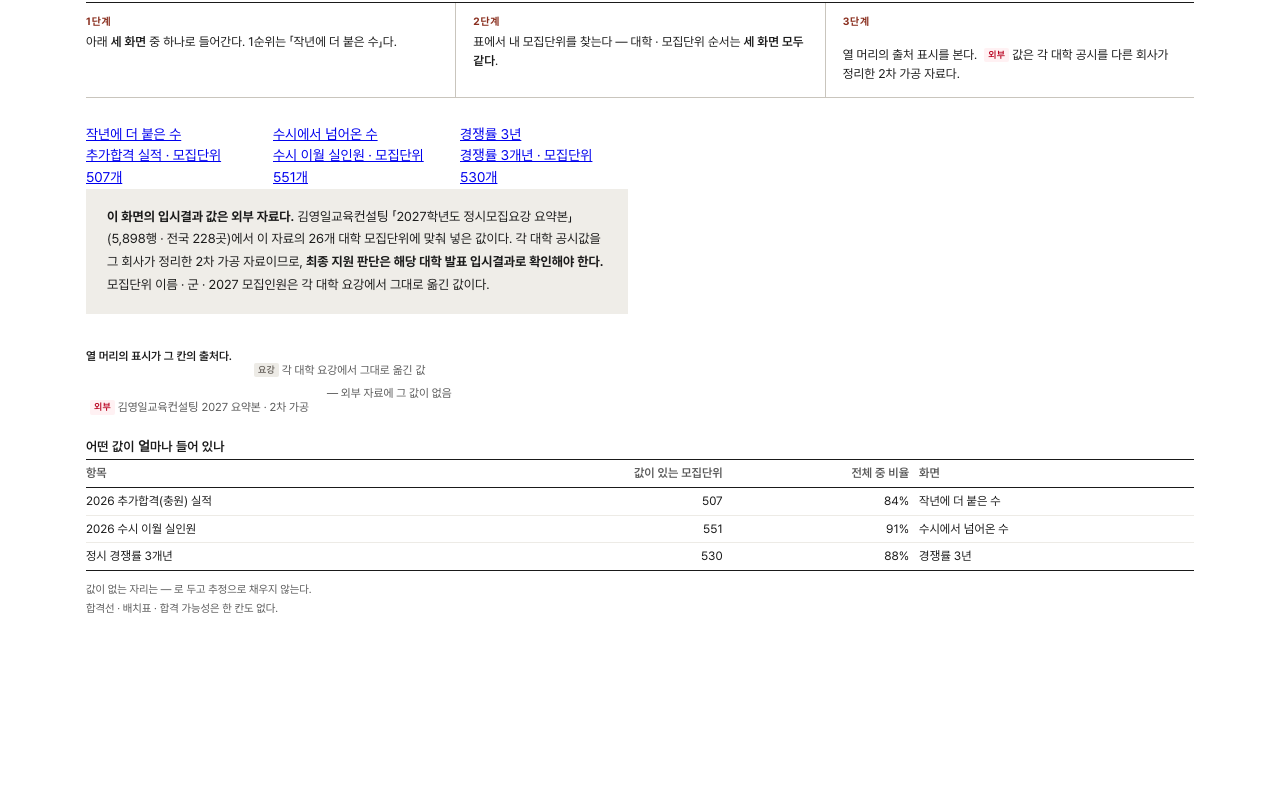
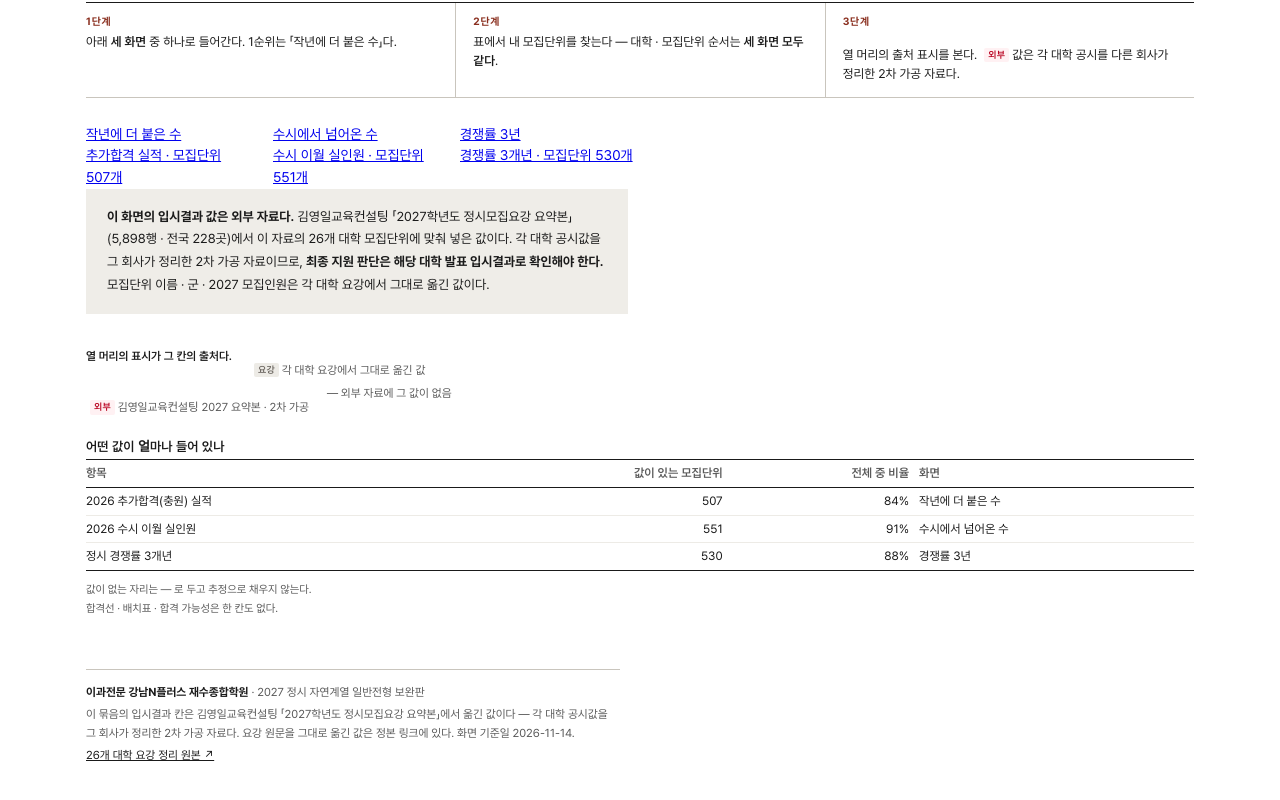
Before and after one commit to mincheol10007/jeongsi-2027-plus, a plain HTML site: page index.html in a window 1280 px wide. Shown: the part 356-1156 px from the top of the page. Before the commit the page ends 1039 px from the top, so only its background shows below. Drawn offline with Linux system fonts and the light colour scheme.

Commit message:
read: 발행 주체·출처 성격·기준일 꼬리를 모든 쪽에
입시결과 칸이 김영일교육컨설팅 요약본에서 옮긴 2차 가공값이라는 사실이 대문에만
있었다. 꼬리 한 벌로 모든 쪽에 둔다 — 펴낸 곳, 출처 성격, 화면 기준일, 요강
원문을 그대로 옮긴 정본 링크.

```diff
--- a/index.html
+++ b/index.html
@@ -37,4 +37,11 @@
 <li>값이 없는 자리는 — 로 두고 추정으로 채우지 않는다.</li>
 <li>합격선 · 배치표 · 합격 가능성은 한 칸도 없다.</li>
 </ul>
+<footer class="foot">
+<p><b>이과전문 강남N플러스 재수종합학원</b> · 2027 정시 자연계열 일반전형 보완판</p>
+<p>이 묶음의 입시결과 칸은 김영일교육컨설팅 「2027학년도 정시모집요강 요약본」에서 옮긴
+값이다 — 각 대학 공시값을 그 회사가 정리한 2차 가공 자료다. 요강 원문을 그대로 옮긴 값은
+정본 링크에 있다. 화면 기준일 2026-11-14.</p>
+<p><a href="https://mincheol10007.github.io/jeongsi-2027-web/">26개 대학 요강 정리 원본 ↗</a></p>
+</footer>
 </div></body></html>
--- a/site.css
+++ b/site.css
@@ -20,6 +20,12 @@ font-variant-numeric:lining-nums tabular-nums;
 font-size:11px;letter-spacing:.01em;color:var(--sub);
 border-bottom:1px solid var(--rule);padding-bottom:7px;margin-bottom:26px}
 .runhead b{font-weight:600;color:var(--ink)}
+/* 쪽 꼬리 — 러닝헤드와 같은 캡션 무게. 본문과 섞이지 않게 선 하나로만 뗀다 */
+.foot{margin:52px 0 0;padding:13px 0 0;border-top:1px solid var(--rule);
+font-size:11.5px;line-height:1.72;color:var(--sub);max-width:78ch}
+.foot p{margin:0 0 2px}
+.foot b{font-weight:650;color:var(--ink)}
+.foot a{color:var(--ink)}
 h1{font-size:21px;font-weight:650;letter-spacing:-.01em;margin:0 0 5px}
 .lede{color:var(--sub);font-size:12.5px;margin:0 0 32px;max-width:66ch}
 h2{font-size:13px;font-weight:600;letter-spacing:.01em;margin:0 0 2px}
@@ -129,6 +135,12 @@ border:0;border-bottom:1px solid var(--ink);background:transparent;color:inherit
 .ref th.s[data-dir]:after{opacity:1}
 .ref th.s[data-dir="1"]:after{content:'\2191'}
 .ref th.s[data-dir="-1"]:after{content:'\2193'}
+/* 같은 대학이 이어지는 행은 이름을 다시 적지 않는다. 604행에서 한 대학이 수십 행을
+   차지하므로 이름·단과·대학 단위 값이 그만큼 되풀이되고, 눈은 그 반복을 먼저 읽는다.
+   지우지 않고 가린다 — 검색이 칸의 글자를 보므로 DOM 에서 빼면 그 행이 안 걸린다.
+   대학이 바뀌는 자리에만 가로선 하나. zebra 는 계속 안 쓴다. */
+.ref td.rep{visibility:hidden}
+.ref tbody tr.grp>td{border-top:1px solid var(--rule)}
 .gmark{font-size:11px;font-weight:600;margin-right:7px;white-space:nowrap}
 a.ul{color:inherit;text-decoration:none;border-bottom:1px solid var(--rule)}
 a.ul:hover{border-bottom-color:var(--ink)}
@@ -144,7 +156,9 @@ table.fix{table-layout:fixed}
 .u3 th:nth-child(6),.u3 td:nth-child(6){width:110px}
 .u3 th:nth-child(7),.u3 td:nth-child(7){width:150px}
 .u3 th:nth-child(8),.u3 td:nth-child(8){width:124px}
-.u3 thead th{top:47px}
+/* 열 머리를 필터 막대 **아래**에 세운다. 47px 로 박아 두면 막대가 한 줄 더 꺾이는
+   폭(실측 55px)에서 머리 글자 위 8px 가 막대에 덮인다 — 재서 넣은 값을 쓴다. */
+.u3 thead th{top:var(--barh,47px)}
 .u5 th:nth-child(1),.u5 td:nth-child(1){width:104px}
 .u5 th:nth-child(2),.u5 td:nth-child(2){width:40%}
 .u5 th:nth-child(4),.u5 td:nth-child(4){width:46px}
@@ -321,6 +335,10 @@ max-width:94ch;word-break:break-all}
  /* 주의: `display:block` 은 작성자 규칙이라 UA 의 `[hidden]{display:none}` 를 이긴다.
     필터가 끈 행이 도로 보이므로 숨김을 같은 층위에서 다시 적는다. */
  .u3 tr[hidden]{display:none}
+ /* 카드에서는 한 행이 혼자 서므로 대학·단과를 다시 적어야 한다 — 가리기를 되돌린다.
+    행마다 아래 선이 이미 있어 대학 경계선도 겹친다. */
+ .ref td.rep{visibility:visible}
+ .ref tbody tr.grp>td{border-top:0}
  .u3 tr{border-bottom:1px solid var(--rule);padding:9px 0 10px}
  .u3 tbody tr:last-child td{border-bottom:0}
  .u3 td{padding:0;text-align:left;border:0}
```
Also changed, not shown: added/index.html (+7 -0 lines), moved/index.html (+7 -0 lines), ratio/index.html (+7 -0 lines), fonts/Pretendard-Bold.subset.woff2, fonts/Pretendard-Regular.subset.woff2, fonts/Pretendard-SemiBold.subset.woff2.
